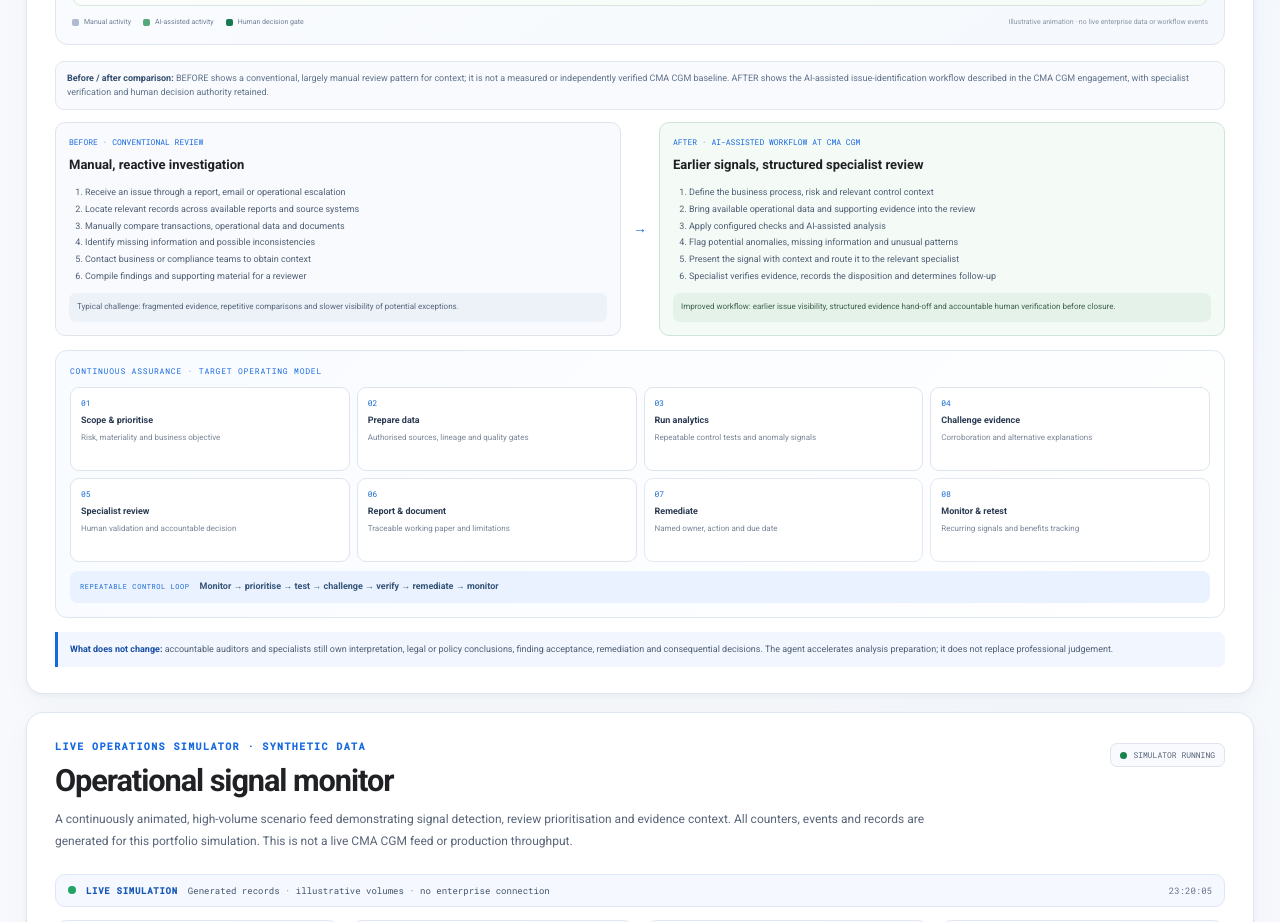
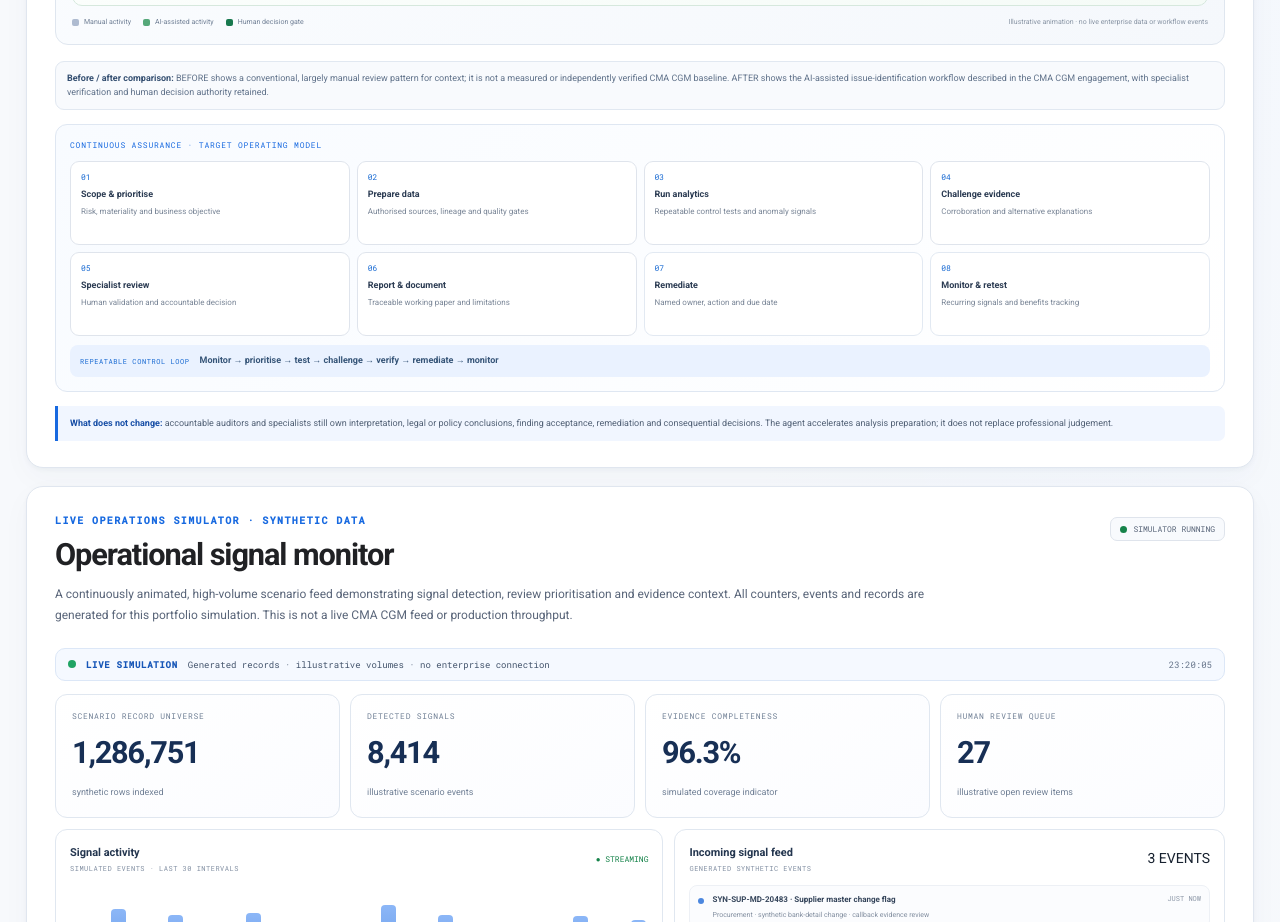
Before and after one commit to Sanchin007/chintan-data-ai-portfolio, a plain HTML site: page agentic-ai-lab/index.html in a window 1280 px wide. Shown: the part 3140-4062 px from the top of the page. Drawn offline with Linux system fonts and the light colour scheme; a web font is replaced by a local one.

Commit message:
Remove repetitive static comparison beneath process animation

```diff
--- a/agentic-ai-lab/index.html
+++ b/agentic-ai-lab/index.html
@@ -225,9 +225,7 @@ body{font-family:"Google Sans",Roboto,Arial,sans-serif;background:radial-gradien
 <div class="flow-node"><span>01</span><b>Define scope</b><small>Objective and control context</small></div><div class="flow-node"><span>02</span><b>Assemble evidence</b><small>Relevant data and documents</small></div><div class="flow-node"><span>03</span><b>Run checks</b><small>Configured analytics + AI support</small></div><div class="flow-node"><span>04</span><b>Flag signals</b><small>Potential anomalies or evidence gaps</small></div><div class="flow-node"><span>05</span><b>Route to specialist</b><small>Context and evidence references</small></div><div class="flow-node human-gate"><span>06</span><b>Human verifies</b><small>Specialist decides and records outcome</small></div>
 </div></div>
 <div class="diagram-foot"><span><i class="diagram-key before-key"></i> Manual activity</span><span><i class="diagram-key after-key"></i> AI-assisted activity</span><span><i class="diagram-key human-key"></i> Human decision gate</span><small>Illustrative animation · no live enterprise data or workflow events</small></div>
-</div><div class="process-context"><strong>Before / after comparison:</strong> BEFORE shows a conventional, largely manual review pattern for context; it is not a measured or independently verified CMA CGM baseline. AFTER shows the AI-assisted issue-identification workflow described in the CMA CGM engagement, with specialist verification and human decision authority retained.</div><div class="before-after"><div class="ba-column"><div class="ba-label">BEFORE · CONVENTIONAL REVIEW</div><h3>Manual, reactive investigation</h3><ol><li>Receive an issue through a report, email or operational escalation</li><li>Locate relevant records across available reports and source systems</li><li>Manually compare transactions, operational data and documents</li><li>Identify missing information and possible inconsistencies</li><li>Contact business or compliance teams to obtain context</li><li>Compile findings and supporting material for a reviewer</li></ol><div class="ba-outcome">Typical challenge: fragmented evidence, repetitive comparisons and slower visibility of potential exceptions.</div></div>
-<div class="ba-divider">→</div>
-<div class="ba-column after"><div class="ba-label">AFTER · AI-ASSISTED WORKFLOW AT CMA CGM</div><h3>Earlier signals, structured specialist review</h3><ol><li>Define the business process, risk and relevant control context</li><li>Bring available operational data and supporting evidence into the review</li><li>Apply configured checks and AI-assisted analysis</li><li>Flag potential anomalies, missing information and unusual patterns</li><li>Present the signal with context and route it to the relevant specialist</li><li>Specialist verifies evidence, records the disposition and determines follow-up</li></ol><div class="ba-outcome">Improved workflow: earlier issue visibility, structured evidence hand-off and accountable human verification before closure.</div></div></div>
+</div><div class="process-context"><strong>Before / after comparison:</strong> BEFORE shows a conventional, largely manual review pattern for context; it is not a measured or independently verified CMA CGM baseline. AFTER shows the AI-assisted issue-identification workflow described in the CMA CGM engagement, with specialist verification and human decision authority retained.</div>
 <div class="lifecycle-wrap"><div class="micro">CONTINUOUS ASSURANCE · TARGET OPERATING MODEL</div><div class="lifecycle-grid">
 <div><b>01</b><strong>Scope & prioritise</strong><small>Risk, materiality and business objective</small></div><div><b>02</b><strong>Prepare data</strong><small>Authorised sources, lineage and quality gates</small></div><div><b>03</b><strong>Run analytics</strong><small>Repeatable control tests and anomaly signals</small></div><div><b>04</b><strong>Challenge evidence</strong><small>Corroboration and alternative explanations</small></div><div><b>05</b><strong>Specialist review</strong><small>Human validation and accountable decision</small></div><div><b>06</b><strong>Report & document</strong><small>Traceable working paper and limitations</small></div><div><b>07</b><strong>Remediate</strong><small>Named owner, action and due date</small></div><div><b>08</b><strong>Monitor & retest</strong><small>Recurring signals and benefits tracking</small></div>
 </div><div class="lifecycle-loop"><span>REPEATABLE CONTROL LOOP</span><b>Monitor → prioritise → test → challenge → verify → remediate → monitor</b></div></div>
```
